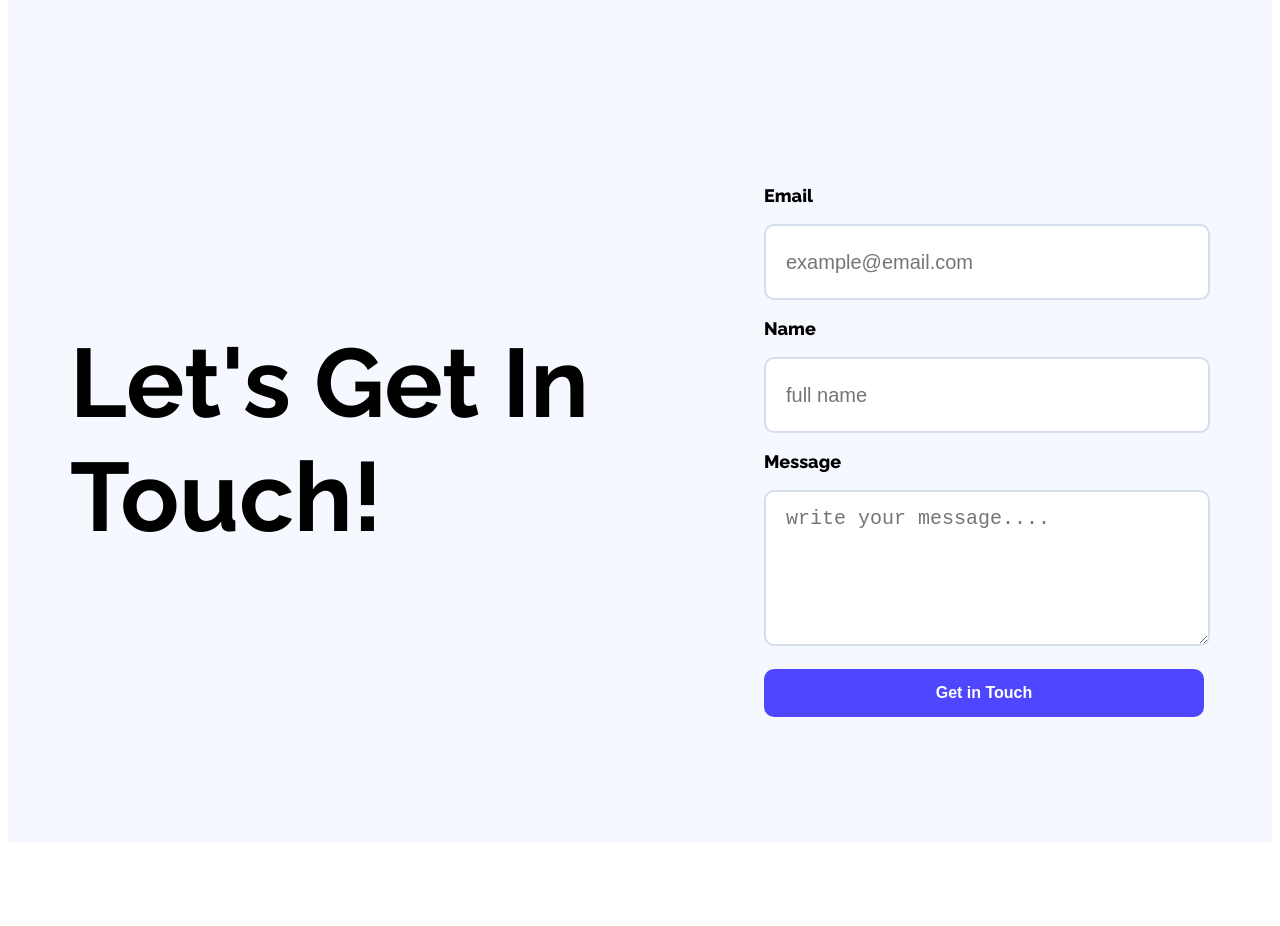
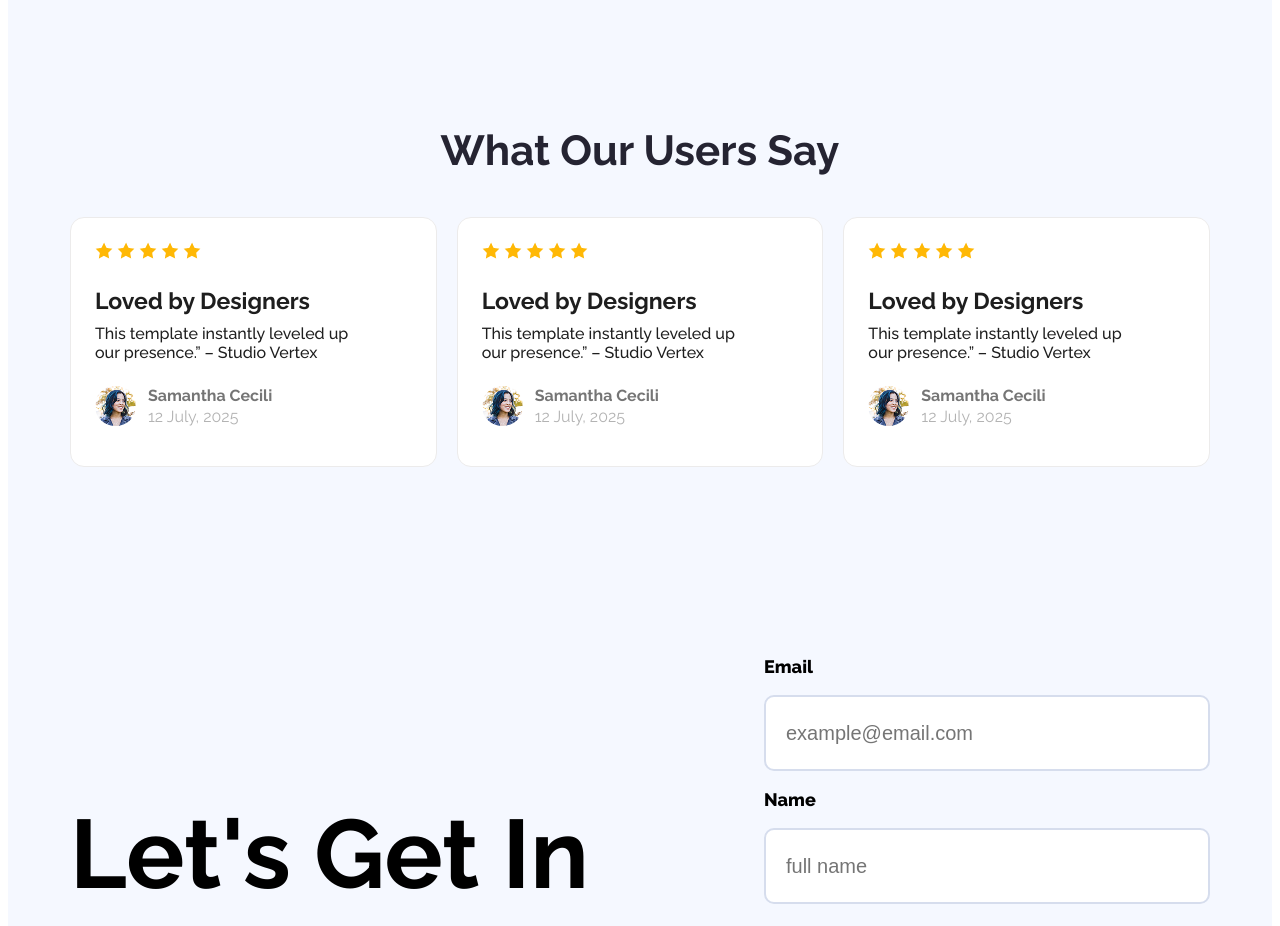
Before and after one commit to scwartz-scatten/web-flow-A01, a plain HTML site: page index.html in a window 1280 px wide. Shown: the part 1820-2746 px from the top of the page. Drawn offline with Linux system fonts and the light colour scheme.

Commit message:
Added the Feedback Section

```diff
--- a/index.html
+++ b/index.html
@@ -55,19 +55,89 @@
             <div class="productive-stats  inter-normal">
                 <div class="stat">
                     <h1 class="stat-title">50K</h1>
-                    <p class="stat-description">Active Users</p>
+                    <p class="stat-subtitle">Active Users</p>
                 </div>
 
                 <div class="stat">
                     <h1 class="stat-title">2M+</h1>
-                    <p class="stat-description">Focus Sessions</p>
+                    <p class="stat-subtitle">Focus Sessions</p>
                 </div>
 
                 <div class="stat">
                     <h1 class="stat-title">95%</h1>
-                    <p class="stat-description">Satisfaction Rate</p>
+                    <p class="stat-subtitle">Satisfaction Rate</p>
                 </div>
             </div>
+        </section>
+
+
+        <!-- Feedback Section -->
+        <h3 class="feedback-title">What Our Users Say</h3>
+
+        <section class="feedbacks">
+            <div class="feedback">
+                <div class="feedback-icon">
+                    <img src="images/icon-star.png" alt="" class="icon">
+                    <img src="images/icon-star.png" alt="" class="icon">
+                    <img src="images/icon-star.png" alt="" class="icon">
+                    <img src="images/icon-star.png" alt="" class="icon">
+                    <img src="images/icon-star.png" alt="" class="icon">
+                </div>
+
+                <h4 class="reviewer-title">Loved by Designers</h4>
+                <p class="reviewer-subtitle">This template instantly leveled up our presence.” – Studio Vertex</p>
+
+                <div class="reviewer">
+                    <img src="images/avatar.png" alt="" class="profile-pic">
+                    <div class="information">
+                        <h5 class="reviewer-name">Samantha Cecili</h5>
+                        <p class="reviewer-date">12 July, 2025</p>
+                    </div>
+                </div>
+            </div>
+
+            <div class="feedback">
+                <div class="feedback-icon">
+                    <img src="images/icon-star.png" alt="" class="icon">
+                    <img src="images/icon-star.png" alt="" class="icon">
+                    <img src="images/icon-star.png" alt="" class="icon">
+                    <img src="images/icon-star.png" alt="" class="icon">
+                    <img src="images/icon-star.png" alt="" class="icon">
+                </div>
+
+                <h4 class="reviewer-title">Loved by Designers</h4>
+                <p class="reviewer-subtitle">This template instantly leveled up our presence.” – Studio Vertex</p>
+
+                <div class="reviewer">
+                    <img src="images/avatar.png" alt="" class="profile-pic">
+                    <div class="information">
+                        <h5 class="reviewer-name">Samantha Cecili</h5>
+                        <p class="reviewer-date">12 July, 2025</p>
+                    </div>
+                </div>
+            </div>
+
+            <div class="feedback">
+                <div class="feedback-icon">
+                    <img src="images/icon-star.png" alt="" class="icon">
+                    <img src="images/icon-star.png" alt="" class="icon">
+                    <img src="images/icon-star.png" alt="" class="icon">
+                    <img src="images/icon-star.png" alt="" class="icon">
+                    <img src="images/icon-star.png" alt="" class="icon">
+                </div>
+
+                <h4 class="reviewer-title">Loved by Designers</h4>
+                <p class="reviewer-subtitle">This template instantly leveled up our presence.” – Studio Vertex</p>
+
+                <div class="reviewer">
+                    <img src="images/avatar.png" alt="" class="profile-pic">
+                    <div class="information">
+                        <h5 class="reviewer-name">Samantha Cecili</h5>
+                        <p class="reviewer-date">12 July, 2025</p>
+                    </div>
+                </div>
+            </div>
+
         </section>
 
 
@@ -98,7 +168,7 @@
     <footer>
         <div class="footer-content">
             <h1 class="footer-title inter-normal">LOGO</h1>
-            <p class="footer-description">Ready to elevate your online presence? Contact us today to discuss your project and discover how we can bring your vision to life.</p>
+            <p class="footer-subtitle">Ready to elevate your online presence? Contact us today to discuss your project and discover how we can bring your vision to life.</p>
             <ul>
                 <li><a href="">Home</a></li>
                 <li><a href="">About</a></li>
--- a/styles/flow01.css
+++ b/styles/flow01.css
@@ -16,6 +16,18 @@
 /* Shared Attributes */
 .color-primary {
     color: #4E47FF;
+}
+
+.text-default {
+    color: #1e1e1e;
+}
+
+.text-primary {
+    color: #757575;
+}
+
+.text-secondary {
+    color: #b3b3b3;
 }
 
 
@@ -45,7 +57,7 @@ header {
     display: flex;
     justify-content: space-between;
     align-items: center;
-    gap: 909px;      /* Need to see more */
+    gap: 909px;
     margin-left: 130px;
     margin-right: 130px;
 }
@@ -63,8 +75,6 @@ header {
 
 /* Main */
 main {
-    /* max-width: 1140px; */
-    /* margin: 0 auto; */
     background-color: #f5f8ff;
 }
 
@@ -167,12 +177,82 @@ main {
     margin: 0 auto;
 }
 
-.stat-description {
+.stat-subtitle {
     text-align: center;
     font-size: 20px;
     font-weight: 400;
     color: rgba(0, 0, 0, 0.5);
     margin-top: 0;
+}
+
+
+/* Feedback Section */
+.feedbacks {
+    width: 1140px;
+    margin: 0 auto;
+    height: auto;
+    display: flex;
+    gap: 20px;
+    margin-bottom: 130px;
+}
+
+.feedback-title {
+    text-align: center;
+    font-size: 42px;
+    font-weight: bold;
+    color: #252432;
+}
+
+.feedback {
+    background-color: #FFFFFF;
+    border-radius: 14px;
+    padding: 24px;
+    border: 1px solid #ecebeb;
+}
+
+.reviewer-title {
+    font-size: 23px;
+    font-weight: 700;
+    margin: 0;
+    margin-top: 24px;
+    color: #1e1e1e;
+}
+
+.reviewer-subtitle {
+    font-size: 16px;
+    font-weight: 500;
+    margin: 0;
+    margin-top: 10px;
+    padding-right: 50px;
+    color: #1e1e1e;  /* Default */
+}
+
+.reviewer {
+    display: inline-flex;
+    gap: 12px;
+    align-items: self-start;
+    margin-top: 24px;
+}
+
+.profile-pic {
+    border-radius: 50%;
+    height: auto;
+}
+
+/* .information {
+
+} */
+
+.reviewer-name {
+    font-size: 16px;
+    color: #757575;  /* Primary */
+    margin: 0;
+}
+
+.reviewer-date {
+    font-size: 16px;
+    color: #b3b3b3;  /* Secondary */
+    margin-top: 2px;
 }
 
 
@@ -183,7 +263,7 @@ main {
     margin: 0 auto;
     display: flex;
     justify-content: space-between;
-    align-items: center;      /* Vertically centers the content */
+    align-items: center;
     margin-bottom: 120px;
     padding-bottom: 85px;
 }
@@ -203,7 +283,6 @@ main form input[type="email"], input[type="text"] {
     height: 70px;
     border-radius: 10px;
     border: 2px solid rgba(214, 221, 237, 1);
-    /* border-color: rgba(214, 221, 237, 1); */
     background-color: #FFFFFF;
     font-size: 20px;
     font-weight: 400;
@@ -250,7 +329,7 @@ footer {
     margin: 0;
 }
 
-.footer-description {
+.footer-subtitle {
     width: 600px;
     text-align: center;
     font-size: 18px;
```
